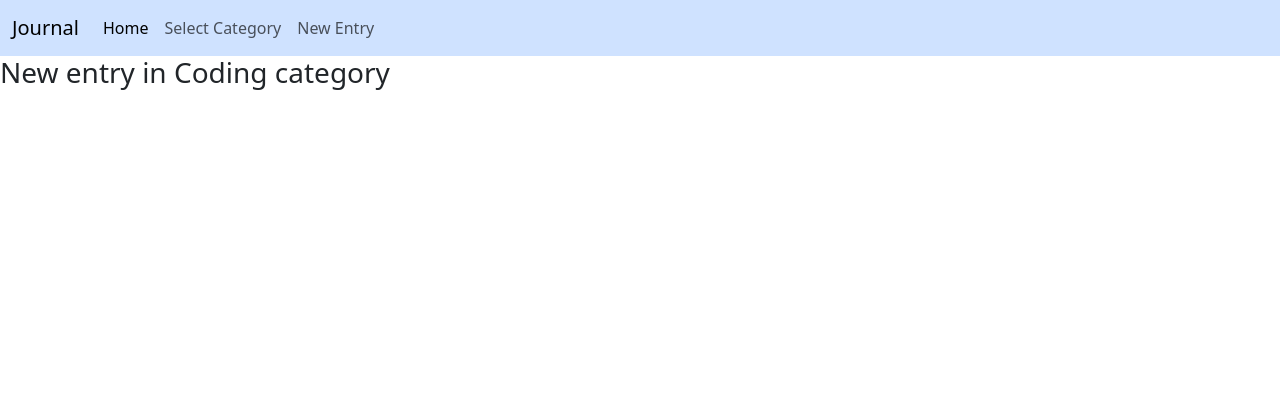
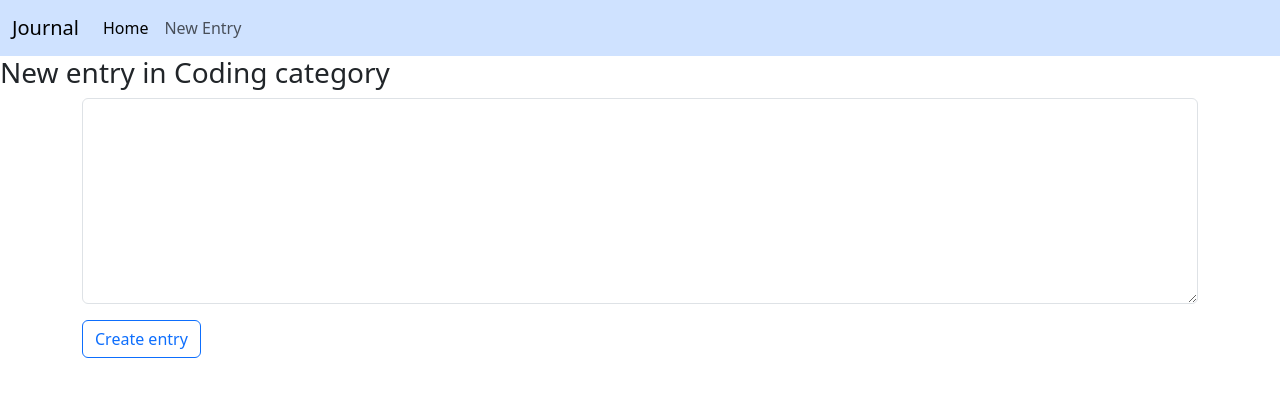
Before and after one commit to CameronWD/ReactSPA, a React (Vite) app: page /entry/new/Coding in a window 1280 px wide. Shown: the top 396 px of the page. Built offline with nearby package versions, Linux system fonts and the light colour scheme.

Commit message:
end of lesson W3D1

```diff
--- a/src/components/App.jsx
+++ b/src/components/App.jsx
@@ -1,4 +1,4 @@
-import React from 'react'
+import React, { useState } from 'react'
 import Home from './Home'
 import CategorySelection from './CategorySelection'
 import NewEntry from './NewEntry'
@@ -6,6 +6,8 @@
 import NavBar from './NavBar'
 
 const App = () => {
+  const [entries, setEntries] = useState([])
+
   return (
     <>
       <BrowserRouter>
@@ -15,7 +17,7 @@
           <Route path='/category' element={<CategorySelection />} />
           <Route path='/entry'>
             {/* colon prefix makes it dynamic parameter */}
-            <Route path='new/:category' element ={<NewEntry />} />
+            <Route path='new/:category' element ={<NewEntry entries={entries} setEntries={setEntries} />} />
           </Route>
           <Route path='*' element={<h3> Page not found</h3>} />
         </Routes>
--- a/src/components/NavBar.jsx
+++ b/src/components/NavBar.jsx
@@ -12,8 +12,7 @@
     <div class="collapse navbar-collapse" id="navbarNavAltMarkup">
       <div class="navbar-nav">
         <Link class="nav-link active" aria-current="page" to="/">Home</Link>
-        <Link class="nav-link" to="/category">Select Category</Link>
-        <Link class="nav-link" to="/entry/new">New Entry</Link>
+        <Link class="nav-link" to="/category">New Entry</Link>
       </div>
     </div>
   </div>
--- a/src/components/NewEntry.jsx
+++ b/src/components/NewEntry.jsx
@@ -1,12 +1,27 @@
-import React from 'react'
+import React, { useState } from 'react'
 import { useParams } from 'react-router-dom'
 
-const NewEntry = () => {
+const NewEntry = ({entries, setEntries}) => {
     const {category} = useParams()
+    const [content, setContent] = useState('')
 
-  return (
+    function submit(e) {
+        e.preventDefault()
+
+        const newEntry = {category, content}
+        // anytime manipulating an array we use the expansion operator
+        setEntries([ ...entries, newEntry])
+    }
+
+  return <>
     <h3>New entry in {category} category</h3>
-  )
+    <form className="container-sm" onSubmit={submit} >
+        <div>
+            <textarea value={content} onChange={e => setContent(e.target.value)} className="form-control" rows="8"></textarea>
+        </div>
+    <button className="btn btn-outline-primary mt-3">Create entry</button>
+    </form>
+    </>
 }
 
 export default NewEntry
```
